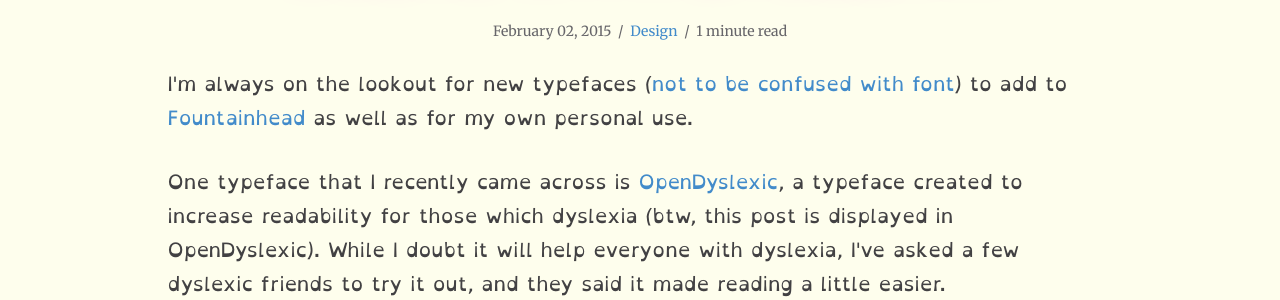
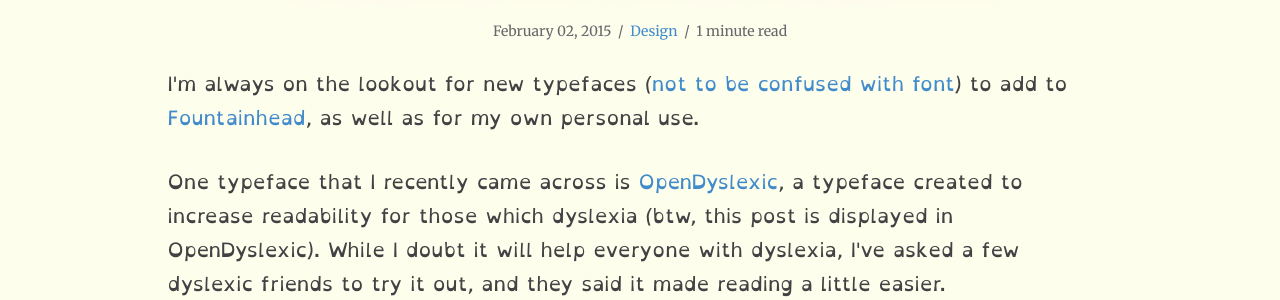
Before and after one commit to classicblunders/classicblunders.github.io, a Jekyll site: the page built from _posts/2015-02-02-opendyslexic-dyslexia-typeface.md, in a window 1280 px wide. Shown: the part 455-755 px from the top of the page. Built offline with Jekyll 4.4.1, drawn with Linux system fonts in a browser that asks for light colours; nearby versions of some CDN libraries; comment, search, counter and statistics services are not loaded.

Commit message:
Add comma in first paragraph.

```diff
--- a/_posts/2015-02-02-opendyslexic-dyslexia-typeface.md
+++ b/_posts/2015-02-02-opendyslexic-dyslexia-typeface.md
@@ -16,7 +16,7 @@ mathjax:
 
 <div class="opendyslexic">
 <p>
-I'm always on the lookout for new typefaces (<a href="http://www.fastcodesign.com/3028971/whats-the-difference-between-a-font-and-a-typeface">not to be confused with font</a>) to add to <a href="http://www.classicblunders.com/fountainhead">Fountainhead</a> as well as for my own personal use.
+I'm always on the lookout for new typefaces (<a href="http://www.fastcodesign.com/3028971/whats-the-difference-between-a-font-and-a-typeface">not to be confused with font</a>) to add to <a href="http://www.classicblunders.com/fountainhead">Fountainhead</a>, as well as for my own personal use.
 </p>
 
 <p>
```
